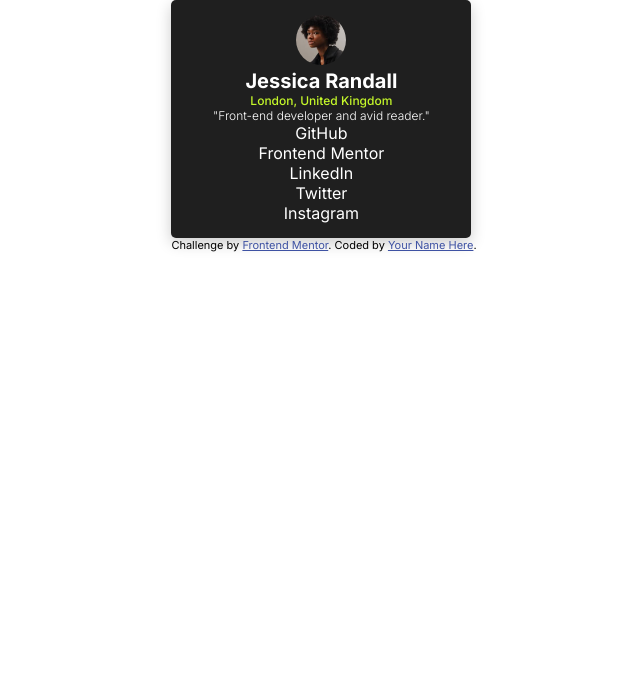
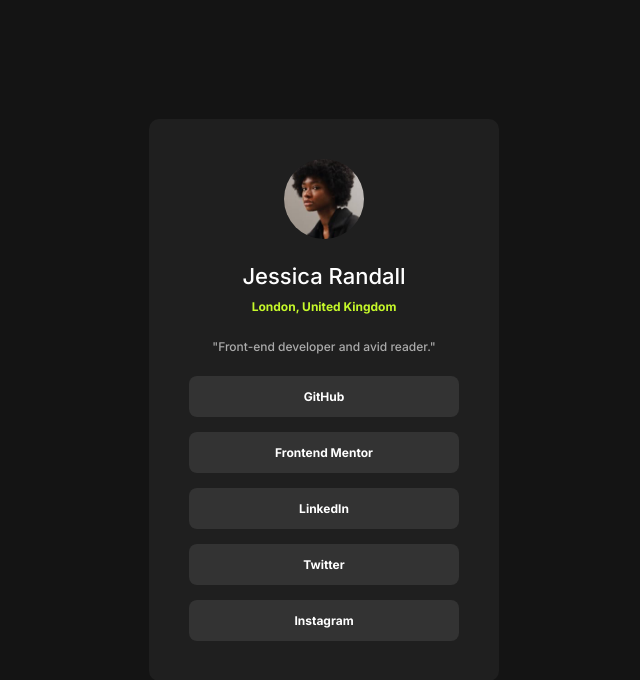
Before and after one commit to akelee/social-links-profile-main, a plain HTML site: page index.html in a window 1280 px wide. Shown: the whole page, without its empty margins (316-956 px from the left). Drawn offline with Linux system fonts and the light colour scheme.

Commit message:
sized <li> buttons and padding

```diff
--- a/index.html
+++ b/index.html
@@ -32,15 +32,10 @@
           <li>Frontend Mentor</li>
           <li>LinkedIn</li>
           <li>Twitter</li>
-          <li>Instagram</li>
+          <li id="insta">Instagram</li>
       </ul>
     </div>
     </div>
-
-  <div class="attribution">
-    Challenge by <a href="https://www.frontendmentor.io?ref=challenge" target="_blank">Frontend Mentor</a>.
-    Coded by <a href="#">Your Name Here</a>.
-  </div>
 </main>
 </body>
 </html>
--- a/style.css
+++ b/style.css
@@ -9,39 +9,61 @@
     align-items: center;
     justify-content: center;
     display: flex;
+    background: hsl(0, 0%, 8%);
+    height: 100vh;
 }
 
 .card{
     background: rgb(31, 31, 31);
     color: #fff;
-    padding: 15px;
-    border-radius: 5px;
+    padding: 40px;
+    border-radius: 10px;
     text-align: center;
-    max-width: 300px;
-    box-shadow: 0px 5px 15px rgba(0, 0, 0, 0.2);
+    /* max-width: 100%; */
+    width: 350px;
 }
 
 img {
     border-radius: 50%;
-    max-width: 50px;
+    max-width: 80px;
 }
 
-h1{
-    font-size: 20px;
-    font-weight: 700;
+h1 {
+    font-size: 22px;
+    font-weight: 500;
+    padding: 20px 0 10px 0;
 }
 
-h4{
+h4 {
     color: hsl(75, 94%, 57%);
     font-size: 12px;
-    font-weight: 500;
+    font-weight: 700;
+    padding-bottom: 25px;
 }
 
-p{
-    font-weight: 300;
+p {
+    font-weight: 500;
     font-size: 12px;
+    padding-bottom: 22px;
+    color: hsl(0, 0%, 67%);
 }
 
-li{
+ul {
+    padding: 0;
+    margin: 0;
+}
+
+li {
     list-style: none;
+    background: hsl(0, 0%, 20%);
+    padding: 13px 20px;
+    min-width: 250px;
+    font-size: 12px;
+    font-weight: 700;
+    border-radius: 8px;
+    margin-bottom: 15px;
 }
+
+li:last-child {
+    margin-bottom: 0;
+}
```
